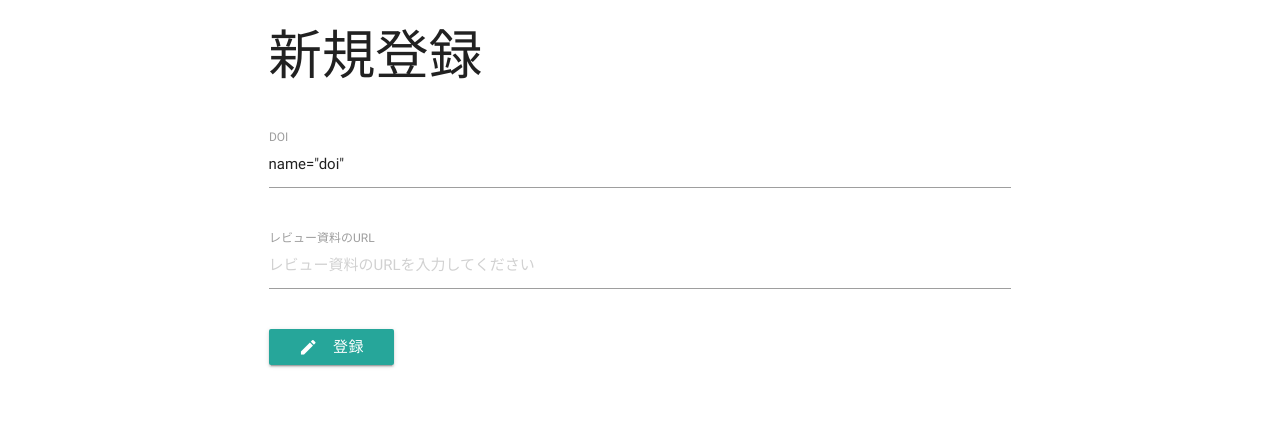
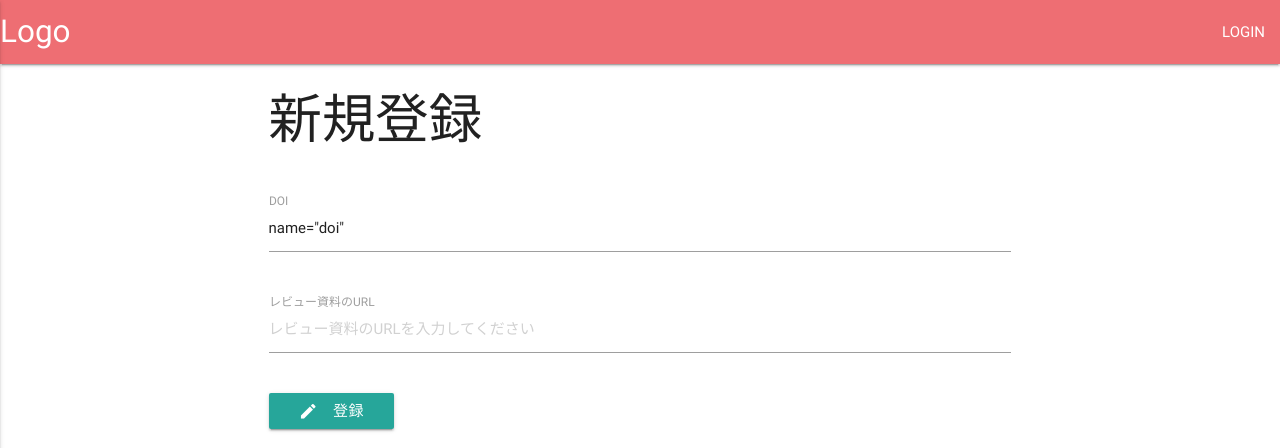
Before and after one commit to karadaharu/betterresearch, a Django app: page /new in a window 1280 px wide. Shown: the top 448 px of the page. Run offline with Django 3.2, Linux system fonts and the light colour scheme; some libraries are stand-ins or nearby versions.

Commit message:
add header

```diff
--- /dev/null
+++ b/reviewshare/static/reviewshare/main.js
@@ -0,0 +1,3 @@
+$( document ).ready(function(){
+  $(".button-collapse").sideNav();
+})
--- a/reviewshare/templates/reviewshare/base.html
+++ b/reviewshare/templates/reviewshare/base.html
@@ -28,7 +28,22 @@
 <!--Let browser know website is optimized for mobile-->
 <meta name="viewport" content="width=device-width, initial-scale=1.0"/>
 
+ <nav>
+    <div class="nav-wrapper">
+      <a href="#" class="brand-logo">Logo</a>
+      <a href="#" data-activates="mobile-demo" class="button-collapse"><i class="material-icons">menu</i></a>
+      <ul id="nav-mobile" class="right hide-on-med-and-down">
+        <li><a href="sass.html">LOGIN {{ user.username }}</a></li>
+      </ul>
+      <ul class="side-nav" id="mobile-demo">
+        <li><a href="{% url 'login' %}">LOGIN</a></li>
+      </ul>
+    </div>
+  </nav>
+<div class="container">
 {% block content %}{% endblock %}
+</div>
 
 <script type="text/javascript" src="https://code.jquery.com/jquery-3.2.1.min.js"></script>
 <script type="text/javascript" src="{% static 'reviewshare/materialize/js/materialize.min.js' %}"></script>
+<script type="text/javascript" src="{% static 'reviewshare/main.js' %}"></script>
--- a/reviewshare/templates/reviewshare/index.html
+++ b/reviewshare/templates/reviewshare/index.html
@@ -1,7 +1,6 @@
 {% extends "reviewshare/base.html" %}
 {% block content %}
 
-<div class="container">
 <div class="row">
   <div class="col s6 offset-s3">
     <h1 class="center-align">ReviewShare</h1>
@@ -22,6 +21,5 @@
     </div><!-- row -->
   </form>
 </div>
-</div>
 
 {% endblock %}
--- a/reviewshare/templates/reviewshare/new.html
+++ b/reviewshare/templates/reviewshare/new.html
@@ -1,7 +1,6 @@
 {% extends "reviewshare/base.html" %}
 {% block content %}
 
-<div class="container">
 <div class="row">
   <form action="{% url 'create' %}" class="col s10 offset-s1" method="post">
 
@@ -36,6 +35,5 @@
     {% csrf_token %}
   </form>
 </div><!-- row -->
-</div>
 
 {% endblock %}
--- a/reviewshare/templates/reviewshare/search.html
+++ b/reviewshare/templates/reviewshare/search.html
@@ -1,7 +1,6 @@
 {% extends "reviewshare/base.html" %}
 {% block content %}
 
-<div class="container">
 <div class="row">
   <form action="{% url 'search' %}" method="get">
     <div class="col s12 offset-s1">
@@ -45,6 +44,5 @@
   </div><!-- s8 -->
   </form>
 </div><!-- row -->
-</div>
 
 {% endblock %}
```
Lines whose indentation alone changed are shown as unchanged.
